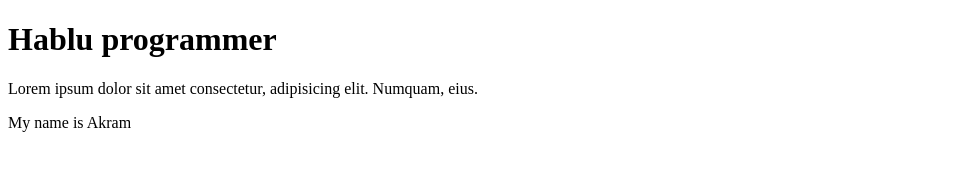
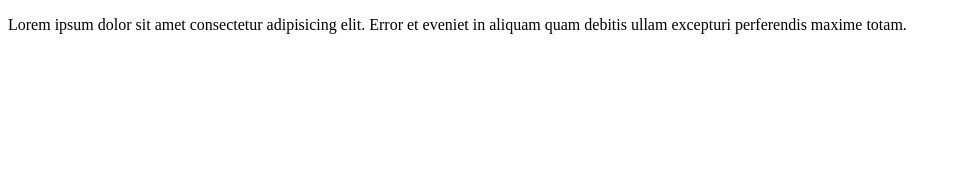
Before and after one commit to akram566129/First-project, a plain HTML site: page index.html in a window 1280 px wide. Shown: the whole page, without its empty margins (0-957 px from the left). Drawn offline with Linux system fonts and the light colour scheme.

Commit message:
ptag-added

```diff
--- a/index.html
+++ b/index.html
@@ -7,8 +7,6 @@
     <title>Document</title>
 </head>
 <body>
-    <h1>Hablu programmer</h1>
-    <p>Lorem ipsum dolor sit amet consectetur, adipisicing elit. Numquam, eius.</p>
-    <p>My name is Akram<p>
+    <p>Lorem ipsum dolor sit amet consectetur adipisicing elit. Error et eveniet in aliquam quam debitis ullam excepturi perferendis maxime totam.</p>
 </body>
 </html>
```
